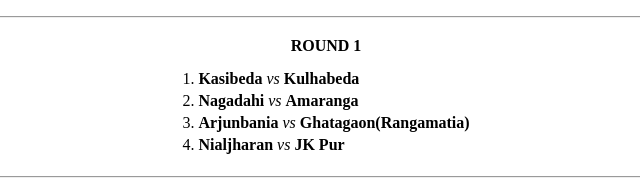
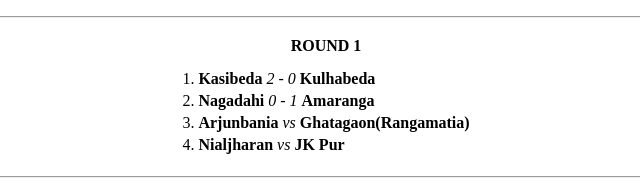
Before and after one commit to SalkhudahiYouthClub/Football-Tournament-2020, a plain HTML site: page index.html in a window 1280 px wide. Shown: the part 255-438 px from the top of the page, 314-954 px from the left. Drawn offline with Linux system fonts and the light colour scheme.

Commit message:
Update index.html

```diff
--- a/index.html
+++ b/index.html
@@ -23,10 +23,10 @@
       <td>
         <table>
           <tr>
-            <td>1. <strong>Kasibeda</strong> <em>vs</em> <strong>Kulhabeda</strong></td>
+            <td>1. <strong>Kasibeda</strong> <em>2 - 0</em> <strong>Kulhabeda</strong></td>
           </tr>
           <tr>
-            <td>2. <strong>Nagadahi</strong> <em>vs</em> <strong>Amaranga</strong></td>
+            <td>2. <strong>Nagadahi</strong> <em>0 - 1</em> <strong>Amaranga</strong></td>
           </tr>
           <tr>
             <td>3. <strong>Arjunbania</strong> <em>vs</em> <strong>Ghatagaon(Rangamatia)</strong></td>
```
